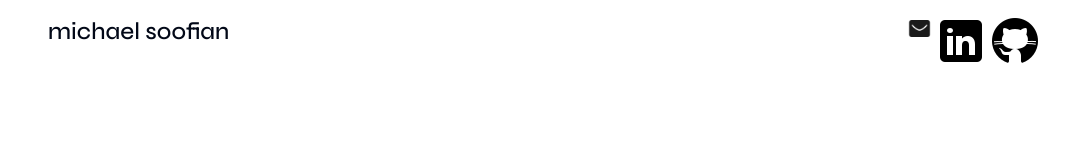
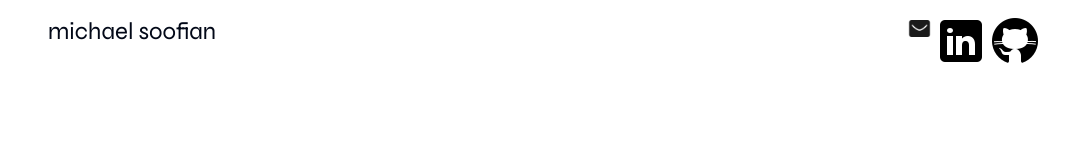
Before and after one commit to mksoofian/myportfolio, a Next.js app: page / in a window 1280 px wide. Shown: the top 160 px of the page, without its empty margins (96-1183 px from the left). Built offline with nearby package versions, Linux system fonts and the light colour scheme.

Commit message:
font weight for name made light

```diff
--- a/src/components/nav.tsx
+++ b/src/components/nav.tsx
@@ -4,9 +4,7 @@ export default function Nav() {
   return (
     <nav className="flex justify-between py-4 px-4 sm:px-4 sticky top-0 z-50 bg-white bg-opacity-90 ">
       {/* <h2 className="hidden sm:block">{`< react developer />`}</h2> */}
-      <p className="font-medium text-xl sm:text-2xl font-syne">
-        michael soofian
-      </p>
+      <p className="text-xl sm:text-2xl font-syne">michael soofian</p>
       {/*  ADD EMAIL, LINKEDIN, GITHUB ICONS */}
       <ul className="flex gap-4 sm:gap-1">
         <li className="transition ease-in-out hover:translate-y-[-.15rem] hover:scale-110 ">
```
